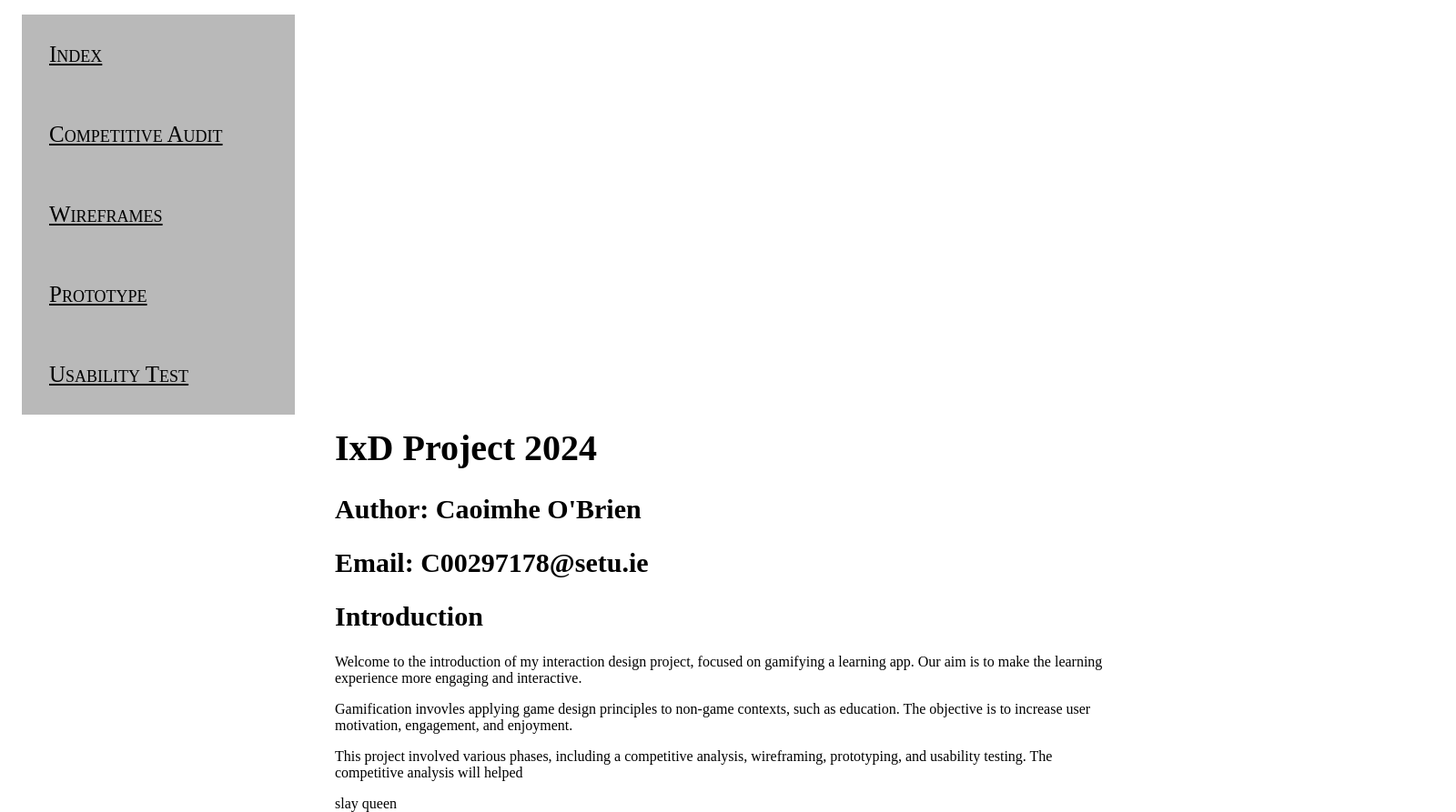
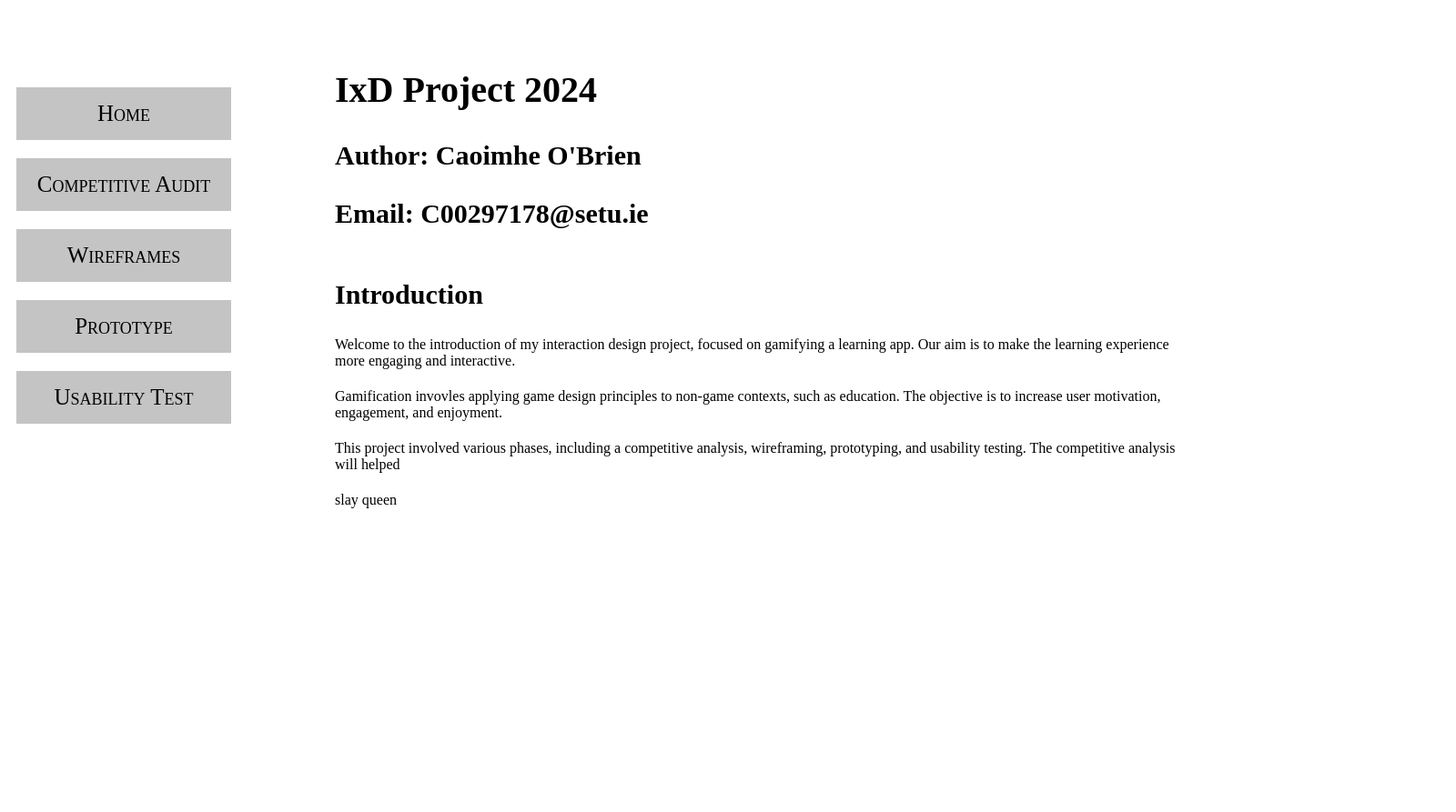
Before and after one commit to KenPowerClassroom/ixd-project-2024-CaoimheOBrien, a plain HTML site: page index.html in a window 1280 px wide. Shown: the whole page at 91% size, 1600 px wide, since content can reach past the window. After the commit the page ends 800 px from the top, so only its background shows below. Drawn offline with Linux system fonts and the light colour scheme.

Commit message:
Finish home page

```diff
--- a/index.html
+++ b/index.html
@@ -5,11 +5,12 @@
     <title>IxD Project 2024 </title>
     <link rel=" stylesheet" type="text/css" href="style.css">
 </head>
-<div class "Nav_bar">
+
+<div id="Nav_bar" >
     <aside>
         <nav>
             <ul>
-            <li> <a href = "index.html">Index</a> </li>
+                <li> <a href = "index.html">Home</a> </li>
                 <li> <a href = "competitive_audit.html">Competitive Audit</a></li>
                 <li> <a href = "wireframes.html">Wireframes</a></li>
                 <li> <a href = "prototype.html">Prototype</a></li>
@@ -18,9 +19,9 @@
         </nav>
     </aside>
     </div>
+
 <body>
-
-
+<div id="BodyOfText">
     <h1 \n>IxD Project 2024</h1>
     <h2>Author: Caoimhe O'Brien </h2>
     <h2>Email: C00297178@setu.ie</h2>
@@ -33,4 +34,5 @@
     <p> slay queen </p>
 
 </body>
+</div>
 </html>
--- a/style.css
+++ b/style.css
@@ -1,19 +1,20 @@
 @charset "UTF-8";
 
 
-html{
-    width: 1600px;
-    height: 200px;
+
+body{
+    display: inline-flexbox;
+    margin-top: 70px;
 }
-
 
 h1, h2, h3, p,
 article,footer, header, main, section{
     padding: 20 px;
     margin-top: 5px;
     margin-left: 360px;
-    width: 860px;
+    width: 75%;
     font-family: 'Sans-serif';
+    display:inline-block
 }
 
 h1{
@@ -27,25 +28,25 @@ h2{
 
 ul{
     list-style-type: none;
-    margin: 0px;
-    padding: 8px 16px;
-    width: 300px;
-    color:#666666;
+    padding: 0px;
+    width: 20%;
+    position: fixed;
+    overflow: auto;
+    padding-left: 0px;
 }
 
 li{
    display: grid;
     font-size: 25px;
     font-variant: small-caps;
-    text-decoration: none;
-    background-color: #b9b9b9;
 }
 
 a{
-    display: block;
-    margin: 10px;
-    padding: 20px;
-    background-color: #b9b9b9;
+    padding: 15px;
+    border: 10px solid rgb(255,255,255);
     color: #000000;
+    text-align: center;
+    background-color: rgb(196, 196, 196);
+    text-decoration: none;
 
 }
```
Lines whose indentation alone changed are shown as unchanged.
